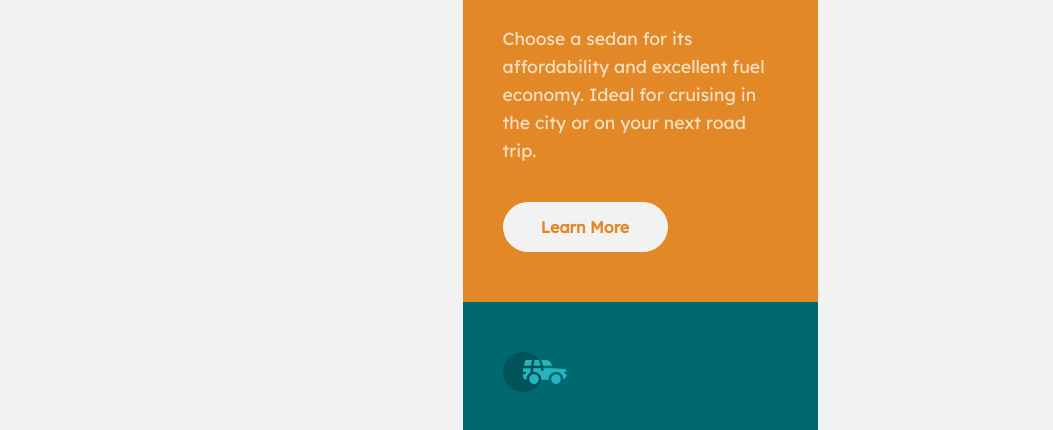
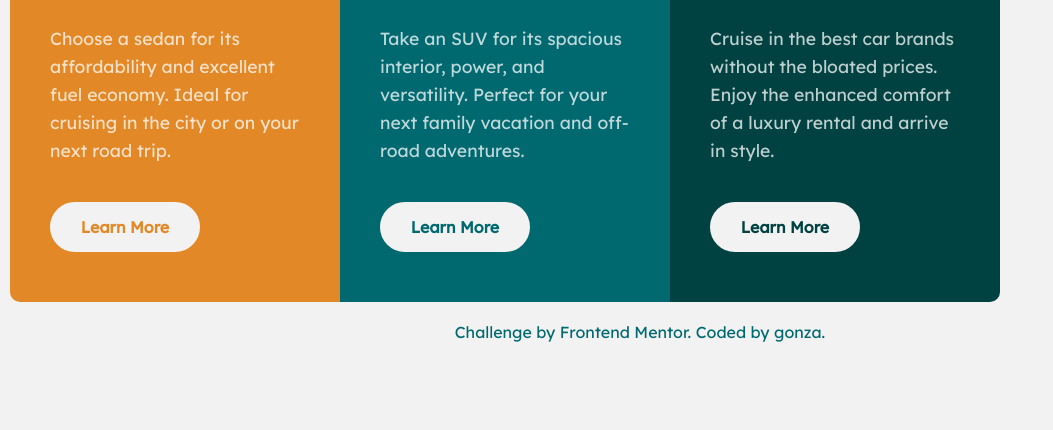
Before and after one commit to gnzlplcs/3-column-preview-card-component, a website: page index.html in a window 1280 px wide. Shown: the part 217-647 px from the top of the page, without its empty margins (0-1053 px from the left). Drawn offline with Linux system fonts and the light colour scheme.

Commit message:
🥳 challenge completed

```diff
--- a/style.css
+++ b/style.css
@@ -1,11 +1,11 @@
 @import url("https://fonts.googleapis.com/css2?family=Big+Shoulders+Display:wght@700&family=Lexend+Deca&display=swap");
 body {
   margin: 0 auto;
-  max-width: 375px;
   background-color: #f2f2f2;
 }
 
 .container {
+  max-width: 375px;
   padding: 10px;
 }
 .container :nth-child(1) {
@@ -62,9 +62,46 @@ body {
   font-weight: bold;
   font-size: 1rem;
   background-color: #f2f2f2;
-  border: 1px solid #f2f2f2;
+  border: 2px solid #f2f2f2;
   border-radius: 25px;
   cursor: pointer;
 }
 
+.attribution {
+  color: #006970;
+  text-align: center;
+  margin: 10px 0;
+  font-family: "Lexend Deca", sans-serif;
+}
+.attribution a {
+  text-decoration: none;
+  color: #006970;
+}
+.attribution a:hover {
+  color: #004241;
+  border-bottom: 1px solid #004241;
+}
+
+@media screen and (min-width: 375px) {
+  .container {
+    display: grid;
+    grid-template-columns: repeat(3, 1fr);
+  }
+  .container :nth-child(1) {
+    border-radius: 10px 0 0 10px;
+  }
+  .container :nth-child(3) {
+    border-radius: 0 10px 10px 0;
+  }
+
+  .card {
+    width: 250px;
+  }
+
+  .card--button:hover {
+    background-color: rgba(0, 0, 0, 0);
+    color: #f2f2f2;
+  }
+}
+
 /*# sourceMappingURL=style.css.map */
```
Also changed, not shown: 1 other file.
